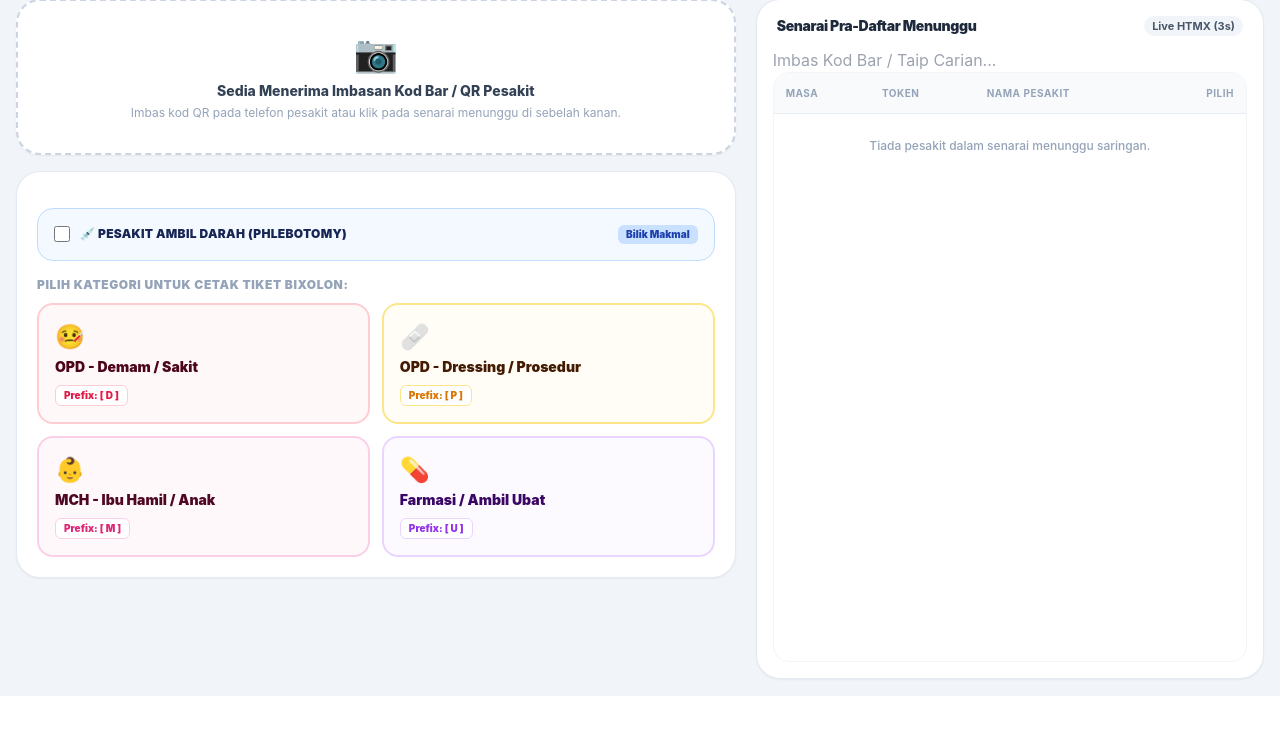
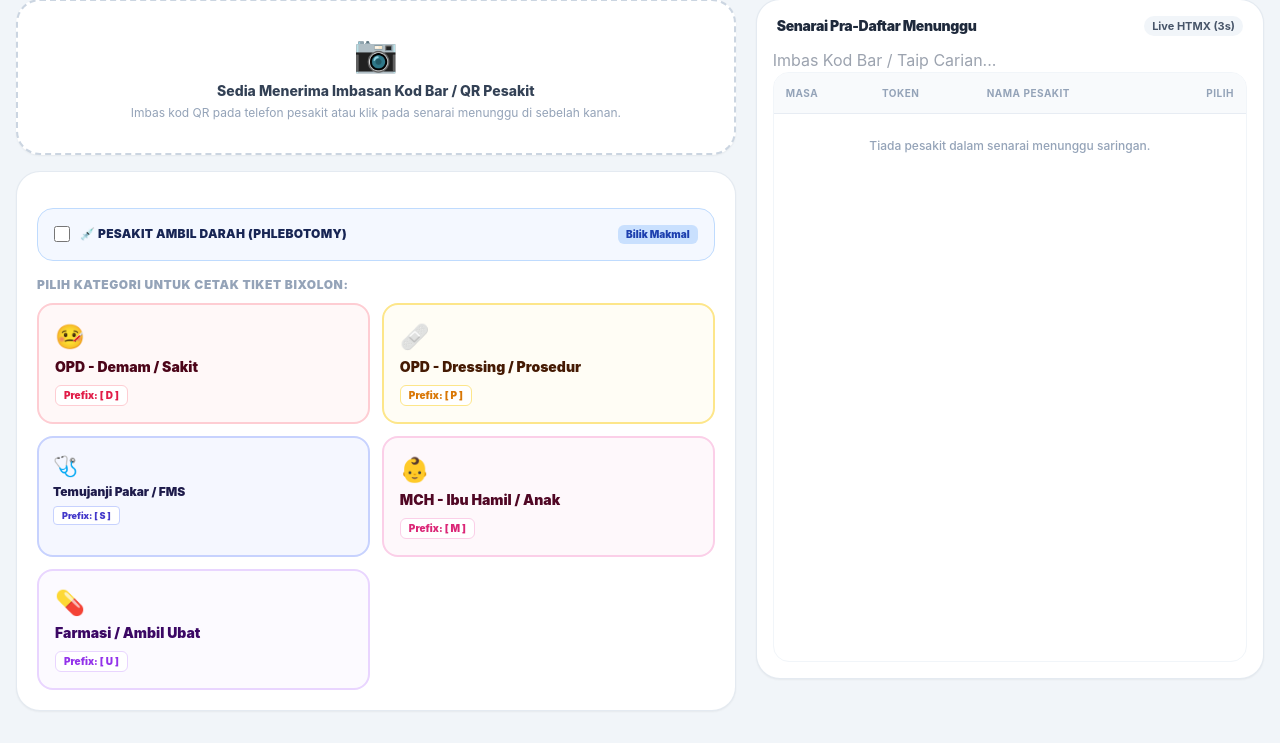
Before and after one commit to maxsim86/clinicpreque, a Flask app: template templates/prequeue_station.html in a window 1280 px wide. Shown: the part 104-847 px from the top of the page. Before the commit the page ends 800 px from the top, so only its background shows below. Run offline with Flask 3, Linux system fonts and the light colour scheme; the template is opened without the code that fills it, so the values that code supplies are empty; some libraries are stand-ins or nearby versions.

Commit message:
+ tab saringan, prosedur khas

```diff
--- a/templates/prequeue_station.html
+++ b/templates/prequeue_station.html
@@ -89,6 +89,35 @@
                             </label>
                         </div>
 
+
+                        <!-- Cadangan Bahagian Saringan Tambahan di Stesen Pre-Queue -->
+<div class="bg-slate-50 border border-slate-200 rounded-2xl p-3.5 space-y-2 mt-3">
+    <span class="text-[11px] font-black text-slate-500 uppercase tracking-wider block">
+        📌 Saringan & Prosedur Khas (Tandakan jika ada):
+    </span>
+
+    <div class="grid grid-cols-3 gap-1.5 text-[11px] font-bold text-slate-700">
+        <label class="bg-white border border-slate-200 p-2 rounded-xl flex items-center gap-1.5 cursor-pointer has-[:checked]:bg-indigo-50 has-[:checked]:border-indigo-400">
+            <input type="checkbox" name="special_service" value="ECG" class="rounded text-indigo-600"> 🫀 Ujian ECG
+        </label>
+        <label class="bg-white border border-slate-200 p-2 rounded-xl flex items-center gap-1.5 cursor-pointer has-[:checked]:bg-indigo-50 has-[:checked]:border-indigo-400">
+            <input type="checkbox" name="special_service" value="FUNDUS" class="rounded text-indigo-600"> 👁️ Saringan Mata (Fundus)
+        </label>
+        <label class="bg-white border border-slate-200 p-2 rounded-xl flex items-center gap-1.5 cursor-pointer has-[:checked]:bg-indigo-50 has-[:checked]:border-indigo-400">
+            <input type="checkbox" name="special_service" value="DFE" class="rounded text-indigo-600"> 🦶 Kaki Diabetik (DFE)
+        </label>
+        <label class="bg-white border border-slate-200 p-2 rounded-xl flex items-center gap-1.5 cursor-pointer has-[:checked]:bg-indigo-50 has-[:checked]:border-indigo-400">
+            <input type="checkbox" name="special_service" value="BUKA_JAHITAN" class="rounded text-indigo-600"> ✂️ Buka Jahitan (TRS)
+        </label>
+        <label class="bg-white border border-slate-200 p-2 rounded-xl flex items-center gap-1.5 cursor-pointer has-[:checked]:bg-indigo-50 has-[:checked]:border-indigo-400">
+            <input type="checkbox" name="special_service" value="PAP_SMEAR" class="rounded text-indigo-600"> 🔬 Pap Smear / HPV
+        </label>
+        <label class="bg-white border border-slate-200 p-2 rounded-xl flex items-center gap-1.5 cursor-pointer has-[:checked]:bg-indigo-50 has-[:checked]:border-indigo-400">
+            <input type="checkbox" name="special_service" value="CHECKUP" class="rounded text-indigo-600"> 📋 Medical Check-up
+        </label>
+    </div>
+</div>
+
                         <!-- Senarai Ujian Darah -->
                         <div class="grid grid-cols-3 gap-2 text-xs font-bold text-slate-700">
                             <label class="bg-white border-2 border-slate-200 p-2.5 rounded-xl flex items-center gap-2 cursor-pointer has-[:checked]:bg-blue-50 has-[:checked]:border-blue-500 has-[:checked]:text-blue-900 transition">
@@ -139,6 +168,13 @@
                             <span class="font-black text-sm text-amber-950">OPD - Dressing / Prosedur</span>
                             <span class="text-[10px] font-black text-amber-600 bg-white px-2 py-0.5 rounded-md border border-amber-200 mt-2">Prefix: [ P ]</span>
                         </button>
+
+                        <!-- 2. Temujanji Pakar / FMS (KATEGORI BAHARU) -->
+    <button type="submit" onclick="setCategoryAndPrefix('PAKAR', 'S')" class="flex flex-col items-start p-3.5 rounded-2xl border-2 border-indigo-200 bg-indigo-50/60 hover:bg-indigo-100/80 text-left">
+        <span class="text-xl mb-1">🩺</span>
+        <span class="font-black text-xs text-indigo-950">Temujanji Pakar / FMS</span>
+        <span class="text-[9px] font-black text-indigo-700 bg-white px-2 py-0.5 rounded border border-indigo-200 mt-1.5">Prefix: [ S ]</span>
+    </button>
 
                         <!-- 3. MCH Ibu & Anak -->
                         <button type="submit"
```
Also changed, not shown: clinic_queue.db.
